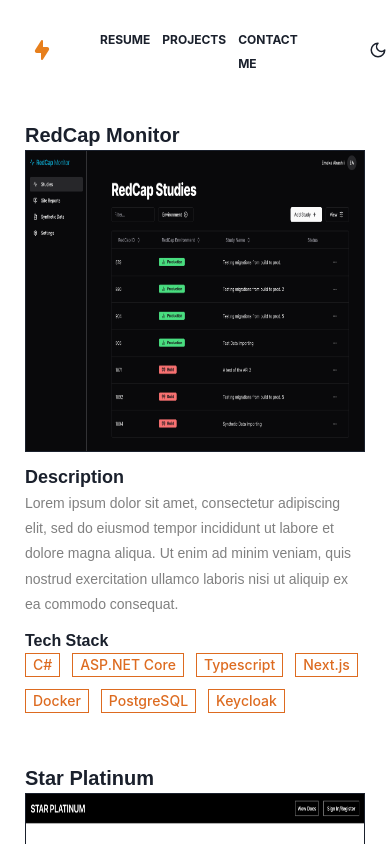
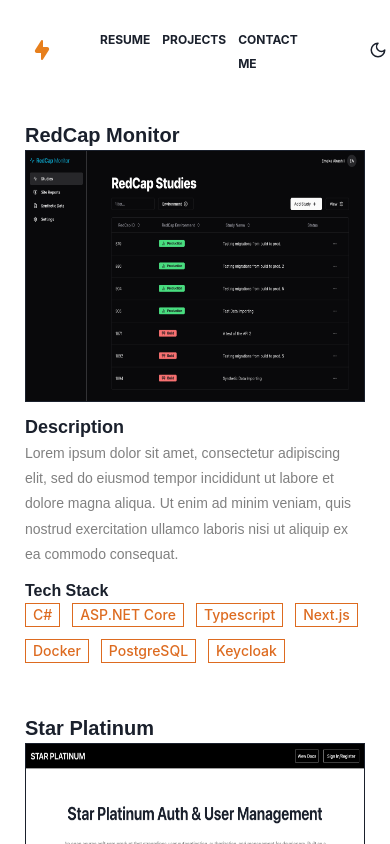
Before and after one commit to Dev-Akashili/akashili.com, a React (Vite) app: page /projects in a window 390 px wide. Shown: the top 844 px of the page. Built offline with nearby package versions, Linux system fonts and the light colour scheme.

Commit message:
Fix project image mobile view

```diff
--- a/src/components/Project.tsx
+++ b/src/components/Project.tsx
@@ -55,7 +55,7 @@ const Project = ({
         >
           <Image
             src={imageLink}
-            minH="300px"
+            minH={{ base: "250px", md: "300px", lg: "300px" }}
             minW="100px"
             transition="transform 0.3s ease"
             _hover={{
```
